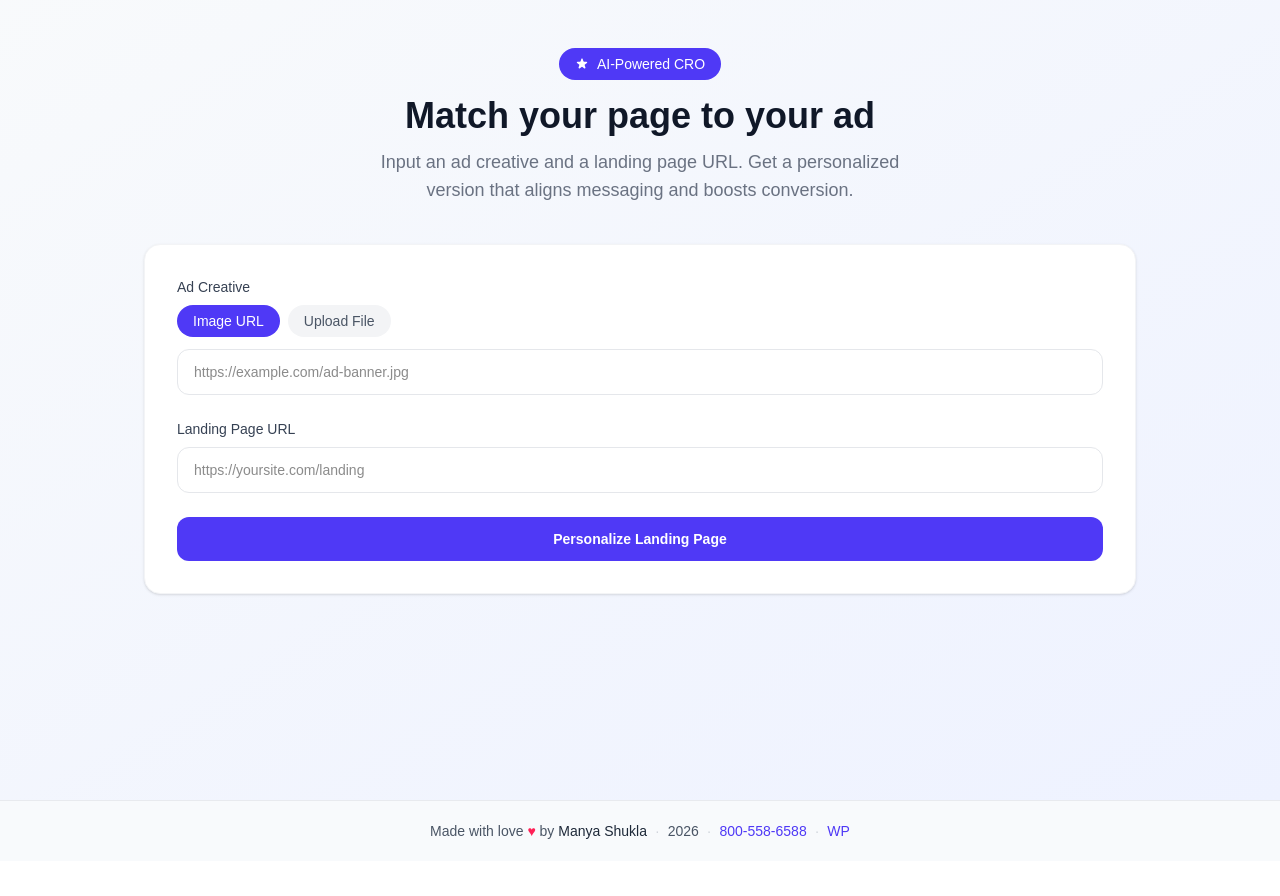
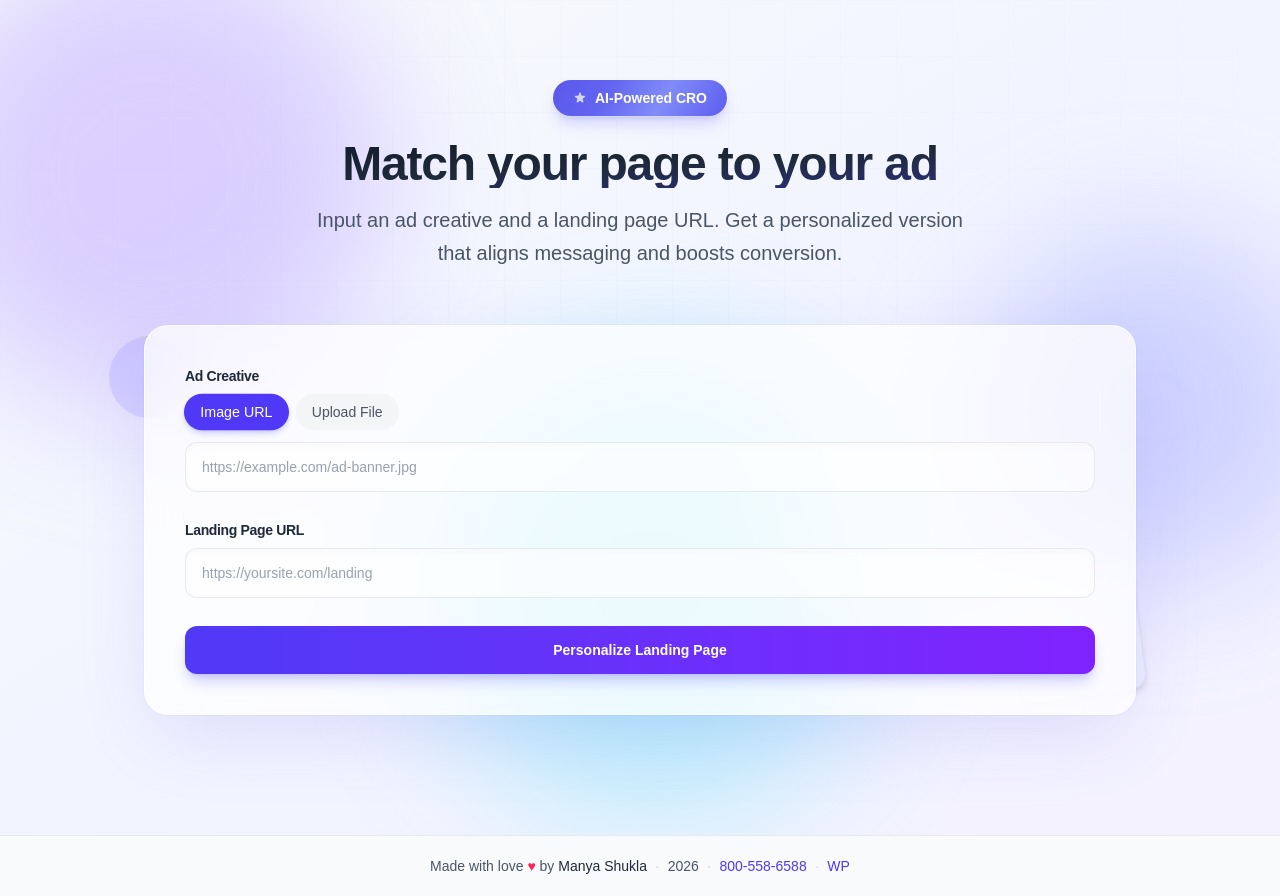
Before and after one commit to shukla-manya/troopod, a Next.js app: page / in a window 1280 px wide. Before the commit the page ends 861 px from the top, so only its background shows below. Built offline with nearby package versions, Linux system fonts and the light colour scheme.

Commit message:
feat: update features and improve system performance

```diff
--- a/src/app/page.tsx
+++ b/src/app/page.tsx
@@ -27,24 +27,31 @@
   }
 
   return (
-    <div className="min-h-screen bg-gradient-to-br from-slate-50 to-indigo-50">
-      <div className="max-w-5xl mx-auto px-4 py-12">
-        <div className="text-center mb-10">
-          <div className="inline-flex items-center gap-2 bg-indigo-600 text-white px-4 py-1.5 rounded-full text-sm font-medium mb-4">
-            <svg className="w-3.5 h-3.5" fill="currentColor" viewBox="0 0 20 20">
+    <div className="relative min-h-screen overflow-hidden bg-gradient-to-br from-slate-50 via-indigo-50/80 to-violet-100/60">
+      <FloatingBackdrop />
+      <div className="relative z-10 max-w-5xl mx-auto px-4 py-14 sm:py-20">
+        <div className="text-center mb-12 sm:mb-14">
+          <div className="hero-fade-up inline-flex items-center gap-2 hero-badge-shimmer text-white px-5 py-2 rounded-full text-sm font-semibold mb-6 shadow-lg shadow-indigo-500/25 ring-1 ring-white/20">
+            <svg
+              className="w-3.5 h-3.5 animate-pulse motion-reduce:animate-none"
+              fill="currentColor"
+              viewBox="0 0 20 20"
+              aria-hidden
+            >
               <path d="M9.049 2.927c.3-.921 1.603-.921 1.902 0l1.07 3.292a1 1 0 00.95.69h3.462c.969 0 1.371 1.24.588 1.81l-2.8 2.034a1 1 0 00-.364 1.118l1.07 3.292c.3.921-.755 1.688-1.54 1.118l-2.8-2.034a1 1 0 00-1.175 0l-2.8 2.034c-.784.57-1.838-.197-1.539-1.118l1.07-3.292a1 1 0 00-.364-1.118L2.98 8.72c-.783-.57-.38-1.81.588-1.81h3.461a1 1 0 00.951-.69l1.07-3.292z" />
             </svg>
             AI-Powered CRO
           </div>
-          <h1 className="text-4xl font-bold text-gray-900 mb-3">
+          <h1 className="hero-fade-up hero-fade-up-delay-1 text-4xl sm:text-5xl font-bold tracking-tight text-gray-900 mb-4 bg-gradient-to-br from-gray-900 via-gray-800 to-indigo-900 bg-clip-text text-transparent">
             Match your page to your ad
           </h1>
-          <p className="text-gray-500 text-lg max-w-xl mx-auto">
-            Input an ad creative and a landing page URL. Get a personalized version that aligns messaging and boosts conversion.
+          <p className="hero-fade-up hero-fade-up-delay-2 text-gray-600 text-lg sm:text-xl max-w-2xl mx-auto leading-relaxed">
+            Input an ad creative and a landing page URL. Get a personalized
+            version that aligns messaging and boosts conversion.
           </p>
         </div>
 
-        <div className="bg-white rounded-2xl shadow-sm border border-gray-100 p-8 mb-8">
+        <div className="hero-fade-up hero-fade-up-delay-3 rounded-3xl border border-white/70 bg-white/75 p-8 sm:p-10 shadow-[0_24px_80px_-12px_rgba(79,70,229,0.15)] backdrop-blur-xl ring-1 ring-indigo-500/5 mb-10 transition-shadow duration-500 hover:shadow-[0_28px_90px_-12px_rgba(79,70,229,0.2)]">
           <PersonalizeForm
             onResult={handleResult}
             onError={setError}
@@ -59,24 +66,27 @@
         </div>
 
         {result && (
-          <div id="results" className="space-y-6">
-            <div className="flex items-center justify-between">
-              <h2 className="text-xl font-bold text-gray-900">Results</h2>
+          <div id="results" className="space-y-6 hero-fade-up">
+            <div className="flex flex-wrap items-center justify-between gap-3">
+              <h2 className="text-xl font-bold text-gray-900 tracking-tight">
+                Results
+              </h2>
               <button
                 onClick={handleReset}
-                className="text-sm text-gray-400 hover:text-gray-600 transition-colors"
+                type="button"
+                className="text-sm text-indigo-600/80 hover:text-indigo-800 transition-colors duration-300"
               >
                 ← New personalization
               </button>
             </div>
 
-            <div className="bg-white rounded-2xl shadow-sm border border-gray-100 p-6">
+            <div className="rounded-2xl border border-white/70 bg-white/80 p-6 sm:p-8 shadow-lg shadow-indigo-500/5 backdrop-blur-xl ring-1 ring-indigo-500/5">
               <DiffSummary result={result} />
             </div>
 
             <WarningsPanel warnings={result.warnings} />
 
-            <div className="bg-white rounded-2xl shadow-sm border border-gray-100 p-6">
+            <div className="rounded-2xl border border-white/70 bg-white/80 p-6 sm:p-8 shadow-lg shadow-indigo-500/5 backdrop-blur-xl ring-1 ring-indigo-500/5">
               <BeforeAfterPanel
                 originalHtml={result.originalHtml}
                 modifiedHtml={result.modifiedHtml}
--- a/src/components/PersonalizeForm.tsx
+++ b/src/components/PersonalizeForm.tsx
@@ -90,17 +90,19 @@
   }
 
   return (
-    <form onSubmit={handleSubmit} className="space-y-6">
+    <form onSubmit={handleSubmit} className="space-y-7">
       <div>
-        <label className="block text-sm font-medium text-gray-700 mb-2">Ad Creative</label>
-        <div className="flex gap-2 mb-3">
+        <label className="block text-sm font-semibold text-gray-800 mb-2 tracking-tight">
+          Ad Creative
+        </label>
+        <div className="flex flex-wrap gap-2 mb-3">
           <button
             type="button"
             onClick={() => setAdType("url")}
-            className={`px-4 py-1.5 rounded-full text-sm font-medium transition-colors ${
+            className={`px-4 py-2 rounded-full text-sm font-medium transition-all duration-300 motion-reduce:transition-colors ${
               adType === "url"
-                ? "bg-indigo-600 text-white"
-                : "bg-gray-100 text-gray-600 hover:bg-gray-200"
+                ? "bg-indigo-600 text-white shadow-md shadow-indigo-500/25 scale-[1.02] motion-reduce:scale-100"
+                : "bg-gray-100/90 text-gray-600 hover:bg-gray-200/90 hover:scale-[1.02] active:scale-[0.98] motion-reduce:hover:scale-100 motion-reduce:active:scale-100"
             }`}
           >
             Image URL
@@ -108,10 +110,10 @@
           <button
             type="button"
             onClick={() => setAdType("file")}
-            className={`px-4 py-1.5 rounded-full text-sm font-medium transition-colors ${
+            className={`px-4 py-2 rounded-full text-sm font-medium transition-all duration-300 motion-reduce:transition-colors ${
               adType === "file"
-                ? "bg-indigo-600 text-white"
-                : "bg-gray-100 text-gray-600 hover:bg-gray-200"
+                ? "bg-indigo-600 text-white shadow-md shadow-indigo-500/25 scale-[1.02] motion-reduce:scale-100"
+                : "bg-gray-100/90 text-gray-600 hover:bg-gray-200/90 hover:scale-[1.02] active:scale-[0.98] motion-reduce:hover:scale-100 motion-reduce:active:scale-100"
             }`}
           >
             Upload File
@@ -124,7 +126,7 @@
             value={adUrl}
             onChange={(e) => setAdUrl(e.target.value)}
             placeholder="https://example.com/ad-banner.jpg"
-            className="w-full px-4 py-3 rounded-xl border border-gray-200 focus:outline-none focus:ring-2 focus:ring-indigo-400 text-sm"
+            className="w-full px-4 py-3.5 rounded-xl border border-gray-200/90 bg-white/60 text-sm shadow-inner shadow-gray-100/50 transition-all duration-300 placeholder:text-gray-400 focus:border-indigo-300 focus:bg-white focus:outline-none focus:ring-2 focus:ring-indigo-400/40"
             required
           />
         ) : (
@@ -139,7 +141,7 @@
             <button
               type="button"
               onClick={() => fileRef.current?.click()}
-              className="w-full px-4 py-3 rounded-xl border-2 border-dashed border-gray-300 text-sm text-gray-500 hover:border-indigo-400 hover:text-indigo-500 transition-colors"
+              className="w-full px-4 py-3.5 rounded-xl border-2 border-dashed border-indigo-200/80 bg-indigo-50/30 text-sm text-gray-600 transition-all duration-300 hover:border-indigo-400 hover:bg-indigo-50/60 hover:text-indigo-700 active:scale-[0.99] motion-reduce:active:scale-100"
             >
               {fileName ? fileName : "Click to upload image (JPG, PNG, WebP)"}
             </button>
@@ -148,13 +150,15 @@
       </div>
 
       <div>
-        <label className="block text-sm font-medium text-gray-700 mb-2">Landing Page URL</label>
+        <label className="block text-sm font-semibold text-gray-800 mb-2 tracking-tight">
+          Landing Page URL
+        </label>
         <input
           type="url"
           value={pageUrl}
           onChange={(e) => setPageUrl(e.target.value)}
           placeholder="https://yoursite.com/landing"
-          className="w-full px-4 py-3 rounded-xl border border-gray-200 focus:outline-none focus:ring-2 focus:ring-indigo-400 text-sm"
+          className="w-full px-4 py-3.5 rounded-xl border border-gray-200/90 bg-white/60 text-sm shadow-inner shadow-gray-100/50 transition-all duration-300 placeholder:text-gray-400 focus:border-indigo-300 focus:bg-white focus:outline-none focus:ring-2 focus:ring-indigo-400/40"
           required
         />
       </div>
@@ -162,7 +166,7 @@
       <button
         type="submit"
         disabled={isLoading}
-        className="w-full py-3 rounded-xl bg-indigo-600 text-white font-semibold text-sm hover:bg-indigo-700 disabled:opacity-60 disabled:cursor-not-allowed transition-colors"
+        className="w-full rounded-xl bg-gradient-to-r from-indigo-600 to-violet-600 py-3.5 text-sm font-semibold text-white shadow-lg shadow-indigo-500/30 transition-all duration-300 hover:shadow-xl hover:shadow-indigo-500/35 hover:from-indigo-500 hover:to-violet-500 disabled:cursor-not-allowed disabled:opacity-60 disabled:shadow-none active:scale-[0.99] motion-reduce:transition-colors motion-reduce:active:scale-100"
       >
         {isLoading ? STEPS[stepIndex] : "Personalize Landing Page"}
       </button>
```
